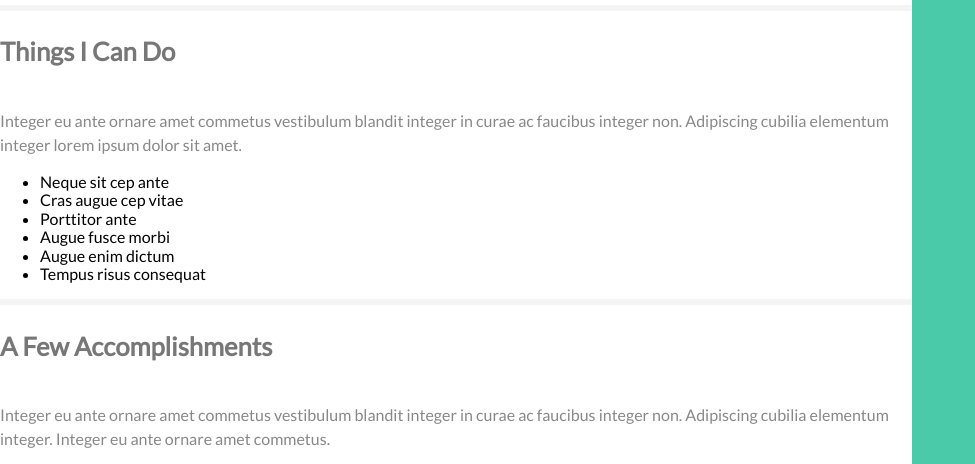
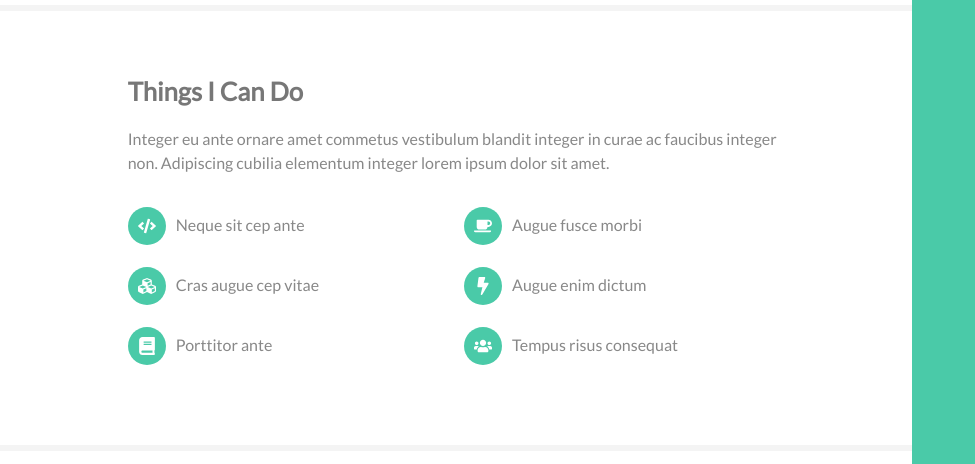
Before and after one commit to LucasLombardo/psd-to-react, a Gatsby site: page /readonly in a window 1280 px wide. Shown: the part 742-1206 px from the top of the page, without its empty margins (0-975 px from the left). Built offline with nearby package versions, Linux system fonts and the light colour scheme; Gatsby itself is replaced by a stand-in of ours; grey boxes are pictures that could not be loaded.

Commit message:
adds styling for skills

```diff
--- a/src/components/readonly/Index.scss
+++ b/src/components/readonly/Index.scss
@@ -37,7 +37,8 @@
     text-decoration: none;
     color: inherit;
   }
-  p {
+  p,
+  li {
     font-size: 1rem;
     color: #888;
     line-height: 1.5rem;
--- a/src/components/readonly/Skills/Skills.js
+++ b/src/components/readonly/Skills/Skills.js
@@ -1,21 +1,52 @@
 import React from 'react'
+import Container from '../Container/Container'
+import { FontAwesomeIcon } from '@fortawesome/react-fontawesome'
+import {
+  faCode,
+  faCubes,
+  faBook,
+  faCoffee,
+  faBolt,
+  faUsers,
+} from '@fortawesome/free-solid-svg-icons'
+import './Skills.scss'
 
 const Skills = () => (
   <section className="skills">
+    <Container>
       <h2>Things I Can Do</h2>
       <p>
         Integer eu ante ornare amet commetus vestibulum blandit integer in curae
-      ac faucibus integer non. Adipiscing cubilia elementum integer lorem ipsum
-      dolor sit amet.
+        ac faucibus integer non. Adipiscing cubilia elementum integer lorem
+        ipsum dolor sit amet.
       </p>
       <ul>
-      <li>Neque sit cep ante</li>
-      <li>Cras augue cep vitae</li>
-      <li>Porttitor ante</li>
-      <li>Augue fusce morbi</li>
-      <li>Augue enim dictum</li>
-      <li>Tempus risus consequat</li>
+        <li>
+          <FontAwesomeIcon icon={faCode} />
+          Neque sit cep ante
+        </li>
+        <li>
+          <FontAwesomeIcon icon={faCubes} />
+          Cras augue cep vitae
+        </li>
+        <li>
+          <FontAwesomeIcon icon={faBook} />
+          Porttitor ante
+        </li>
+        <li>
+          <FontAwesomeIcon icon={faCoffee} />
+          Augue fusce morbi
+        </li>
+        <li>
+          <FontAwesomeIcon icon={faBolt} />
+          Augue enim dictum
+        </li>
+        <li>
+          <FontAwesomeIcon icon={faUsers} />
+          Tempus risus consequat
+        </li>
       </ul>
+    </Container>
   </section>
 )
 
--- /dev/null
+++ b/src/components/readonly/Skills/Skills.scss
@@ -0,0 +1,31 @@
+.skills {
+  .container h2 {
+    margin-bottom: 0;
+  }
+  ul {
+    list-style: none;
+    padding: 0;
+    columns: 2;
+  }
+  p {
+    margin-bottom: 2em;
+  }
+  .svg-inline--fa.fa-w-20,
+  .svg-inline--fa.fa-w-16,
+  .svg-inline--fa.fa-w-14,
+  .svg-inline--fa.fa-w-10,
+  svg {
+    color: #fff;
+    background-color: #4acaa8;
+    width: 18px;
+    height: 18px;
+    padding: 10px;
+    border-radius: 50%;
+    margin: 0 10px -12px 0;
+  }
+  li {
+    line-height: 3em;
+    font-size: 0.9em;
+    margin-bottom: 1.9em;
+  }
+}
```
Lines whose indentation alone changed are shown as unchanged.
